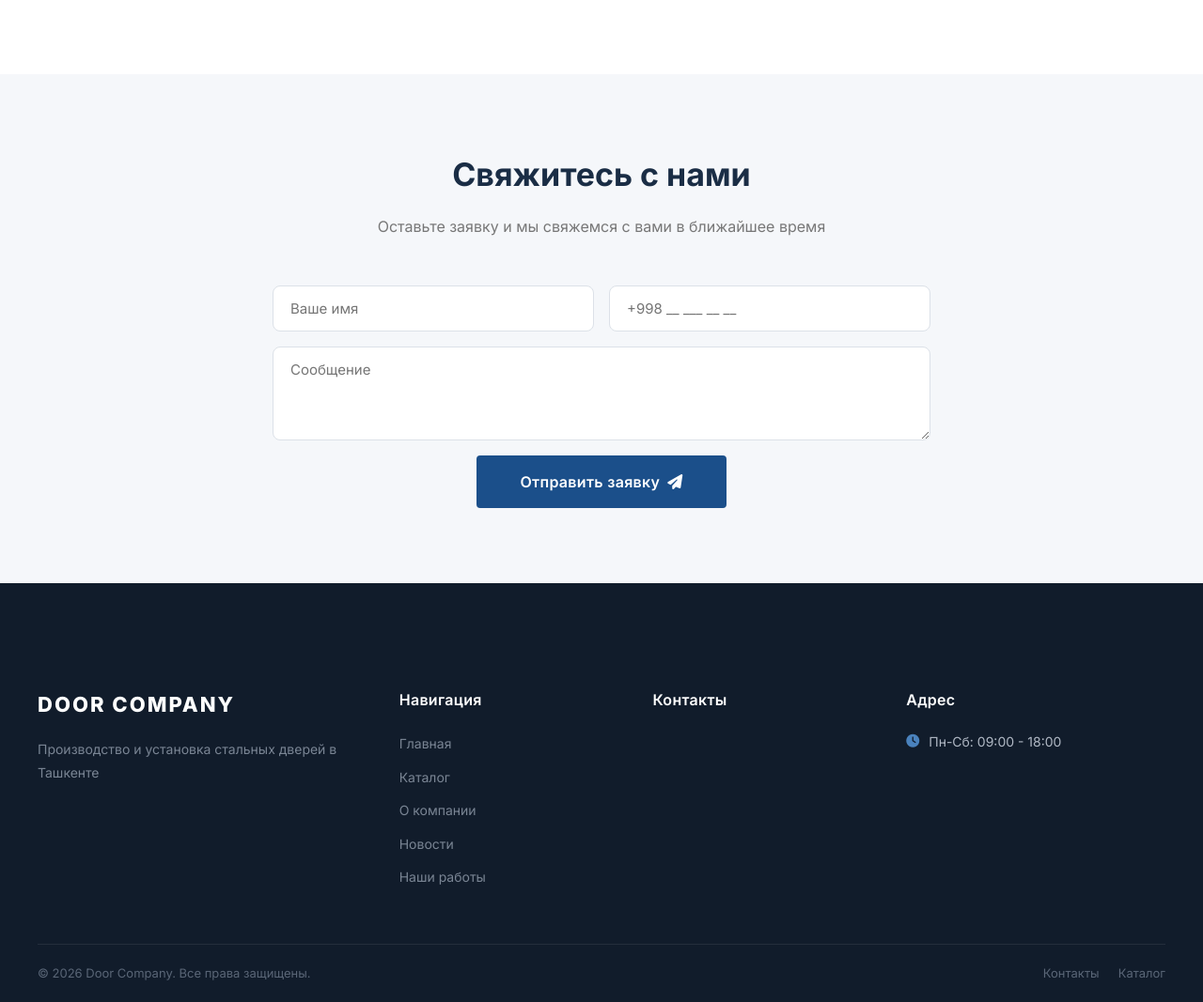
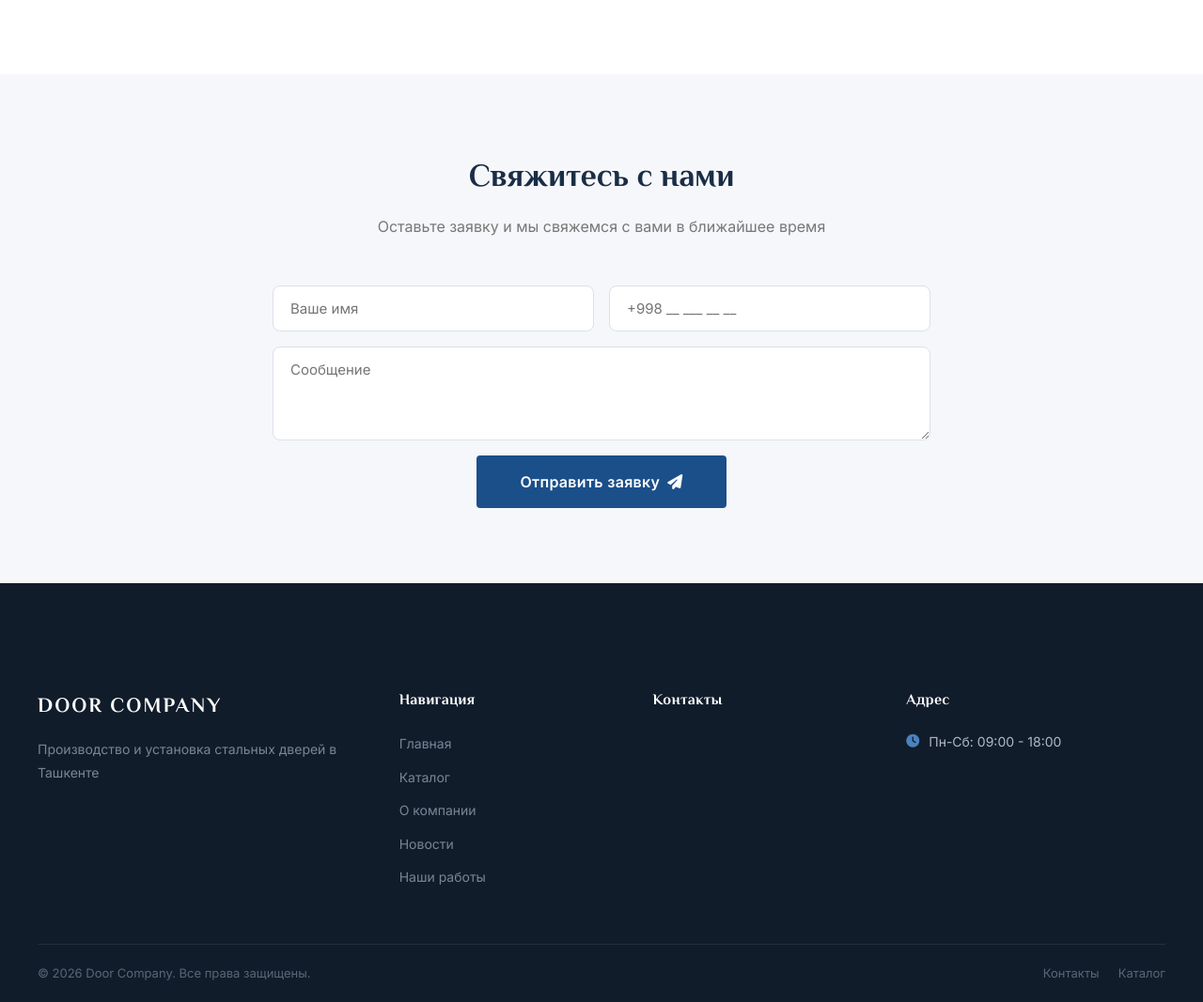
Before and after one commit to defffffender/door, a Django app: page / in a window 1280 px wide. Shown: the part 1202-2269 px from the top of the page at 94% size. Run offline with Django 5.2, Linux system fonts and the light colour scheme; data comes from the database, SQL or seed files in the repository; data that the repository does not hold is empty.

Commit message:
Update theme to STAELDI brand guidelines: Electric Red + Philosopher font
- Apply brand colors from brandbook: Electric #EF233C, Wet Asphalt #2B2D42
- Add Philosopher font for headings, Noto Sans for body text
- Add --font-heading CSS variable for all heading elements
- Update populate_content with correct brand colors and font

```diff
--- a/static/css/style.css
+++ b/static/css/style.css
@@ -1,17 +1,30 @@
 /* ============================================================
-   Door Company — Frontend Styles (dacros.uz inspired)
+   STAELDI — Frontend Styles
+   Brand: Electric Red #EF233C + Wet Asphalt #2B2D42
+   Fonts: Philosopher (headings) + Noto Sans (body)
    ============================================================ */
 
 /* === Reset & Base === */
 *, *::before, *::after { box-sizing: border-box; margin: 0; padding: 0; }
 html { scroll-behavior: smooth; }
 body {
-    font-family: var(--font-primary, 'Inter', -apple-system, BlinkMacSystemFont, sans-serif);
-    font-size: 16px; line-height: 1.6; color: var(--color-text, #333); background: #fff;
+    font-family: var(--font-primary, 'Noto Sans', -apple-system, BlinkMacSystemFont, sans-serif);
+    font-size: 16px; line-height: 1.6; color: var(--color-text, #2B2D42); background: #fff;
 }
 a { text-decoration: none; color: inherit; transition: color .2s; }
 img { max-width: 100%; height: auto; display: block; }
 ul { list-style: none; }
+
+/* === Brand Heading Font === */
+h1, h2, h3, h4, h5, h6,
+.slider__title, .section__title, .page-header__title,
+.product-info__name, .category-card__name,
+.advantage-card__title, .pillar-card__title,
+.stat-item__number, .portfolio-card__title,
+.news-card__title, .error-page__title,
+.logo-text {
+    font-family: var(--font-heading, 'Philosopher', Georgia, serif);
+}
 
 /* === Container === */
 .container { max-width: 1240px; margin: 0 auto; padding: 0 20px; }
--- a/templates/base.html
+++ b/templates/base.html
@@ -10,22 +10,23 @@
     <meta name="keywords" content="{% block meta_keywords %}двери, входные двери, стальные двери, Ташкент, производство дверей{% endblock %}">
     <link rel="preconnect" href="https://fonts.googleapis.com">
     <link rel="preconnect" href="https://fonts.gstatic.com" crossorigin>
-    <link href="https://fonts.googleapis.com/css2?family={{ site_settings.theme_font|default:'Inter' }}:wght@300;400;500;600;700;800&display=swap" rel="stylesheet">
+    <link href="https://fonts.googleapis.com/css2?family={{ site_settings.theme_font|default:'Noto+Sans' }}:wght@300;400;500;600;700;800&family=Philosopher:wght@400;700&display=swap" rel="stylesheet">
     <link rel="stylesheet" href="https://cdnjs.cloudflare.com/ajax/libs/font-awesome/6.5.0/css/all.min.css">
     <style>
     :root {
-        --color-primary: {{ site_settings.theme_primary|default:"#1b4f8a" }};
-        --color-primary-hover: {{ site_settings.theme_primary_hover|default:"#153f6e" }};
-        --color-dark: {{ site_settings.theme_dark|default:"#1a2d45" }};
-        --color-accent: {{ site_settings.theme_accent|default:"#8ab4e8" }};
-        --color-bg-light: {{ site_settings.theme_bg_light|default:"#f5f7fa" }};
-        --color-bg-accent: {{ site_settings.theme_bg_accent|default:"#f8fafe" }};
-        --color-text: {{ site_settings.theme_text|default:"#333333" }};
-        --color-text-light: {{ site_settings.theme_text_light|default:"#777777" }};
-        --color-success: {{ site_settings.theme_success|default:"#1b8a4b" }};
-        --color-danger: {{ site_settings.theme_danger|default:"#e8433e" }};
-        --color-warning: {{ site_settings.theme_warning|default:"#f5a623" }};
-        --font-primary: '{{ site_settings.theme_font|default:"Inter" }}', -apple-system, BlinkMacSystemFont, sans-serif;
+        --color-primary: {{ site_settings.theme_primary|default:"#EF233C" }};
+        --color-primary-hover: {{ site_settings.theme_primary_hover|default:"#D80032" }};
+        --color-dark: {{ site_settings.theme_dark|default:"#2B2D42" }};
+        --color-accent: {{ site_settings.theme_accent|default:"#F45467" }};
+        --color-bg-light: {{ site_settings.theme_bg_light|default:"#EDF2F4" }};
+        --color-bg-accent: {{ site_settings.theme_bg_accent|default:"#E3E7ED" }};
+        --color-text: {{ site_settings.theme_text|default:"#2B2D42" }};
+        --color-text-light: {{ site_settings.theme_text_light|default:"#8D99AE" }};
+        --color-success: {{ site_settings.theme_success|default:"#2E7D32" }};
+        --color-danger: {{ site_settings.theme_danger|default:"#D80032" }};
+        --color-warning: {{ site_settings.theme_warning|default:"#F9A825" }};
+        --font-primary: '{{ site_settings.theme_font|default:"Noto Sans" }}', -apple-system, BlinkMacSystemFont, sans-serif;
+        --font-heading: 'Philosopher', Georgia, serif;
     }
     </style>
     <link rel="stylesheet" href="{% static 'css/style.css' %}">
```
Also changed, not shown: core/management/commands/populate_content.py (+10 -10 lines).
